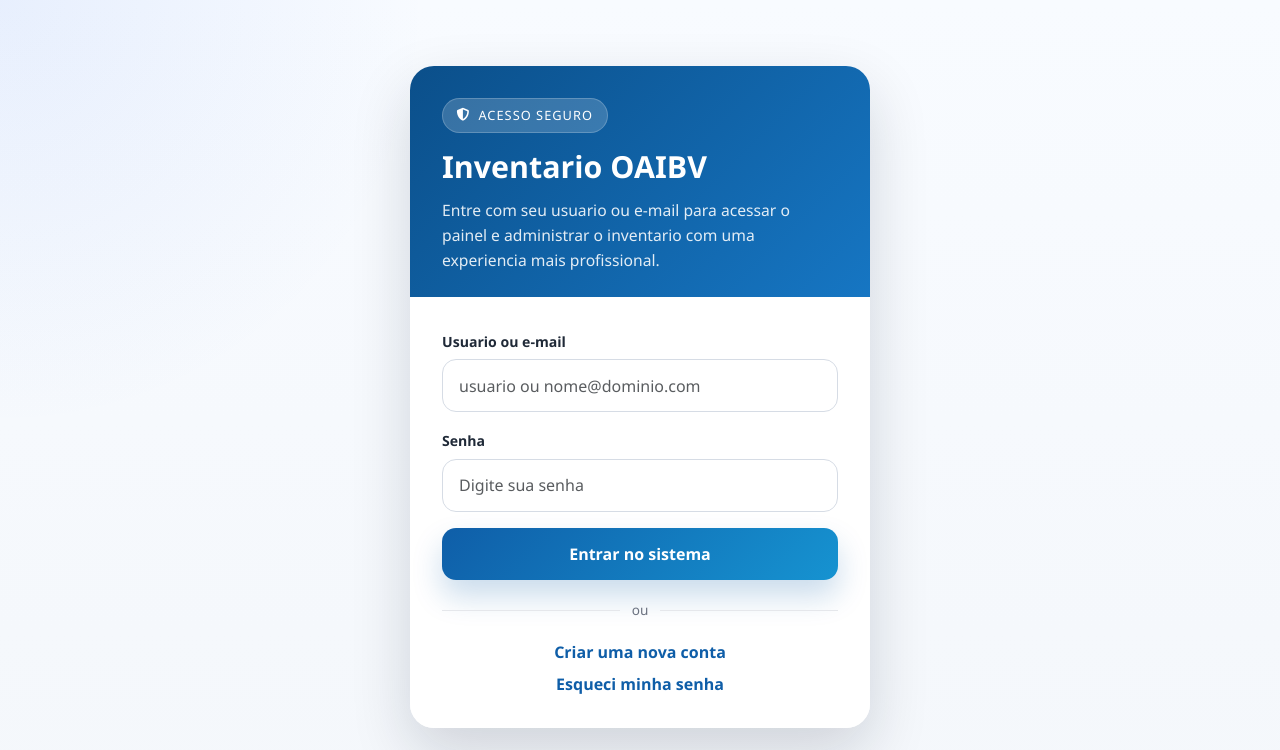
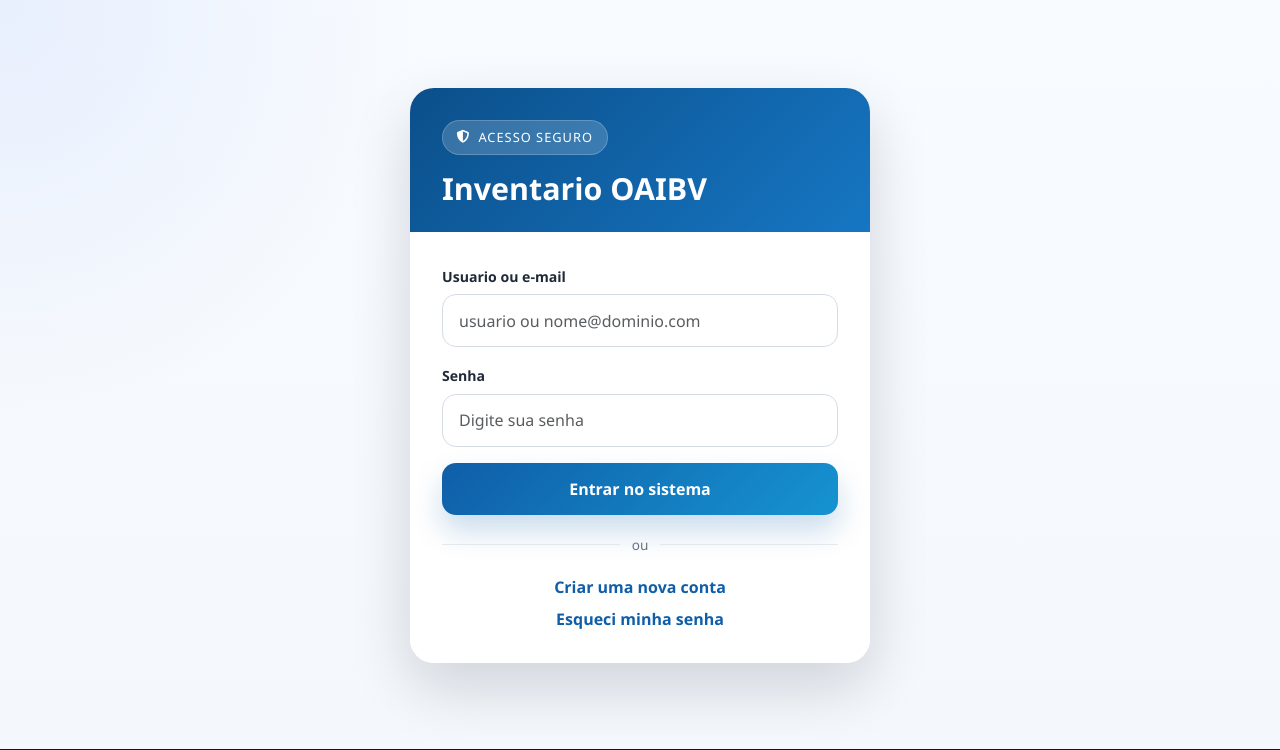
Before and after one commit to conectacasarr/inventario, a Flask app: page /login in a window 1280 px wide. Shown: the top 750 px of the page. Run offline with Flask 3, Linux system fonts and the light colour scheme.

Commit message:
refactor: simplify login copy

```diff
--- a/templates/conectacasa_login.html
+++ b/templates/conectacasa_login.html
@@ -34,8 +34,7 @@
             </div>
             {% endif %}
             <div class="small text-uppercase text-muted fw-bold mb-2">ConectaCasa</div>
-            <h1 class="h3 mb-2">Area interna</h1>
-            <p class="text-muted mb-0">Acesse o ambiente interno de orcamentos da {{ config.empresa_nome or 'ConectaCasa' }}.</p>
+            <h1 class="h3 mb-0">Area interna</h1>
         </div>
 
         {% with messages = get_flashed_messages(with_categories=true) %}
--- a/templates/login_auth.html
+++ b/templates/login_auth.html
@@ -11,10 +11,6 @@
                 Acesso seguro
             </span>
             <h1 class="auth-title">Inventario OAIBV</h1>
-            <p class="auth-subtitle">
-                Entre com seu usuario ou e-mail para acessar o painel e administrar
-                o inventario com uma experiencia mais profissional.
-            </p>
         </div>
 
         <div class="auth-body">
```
